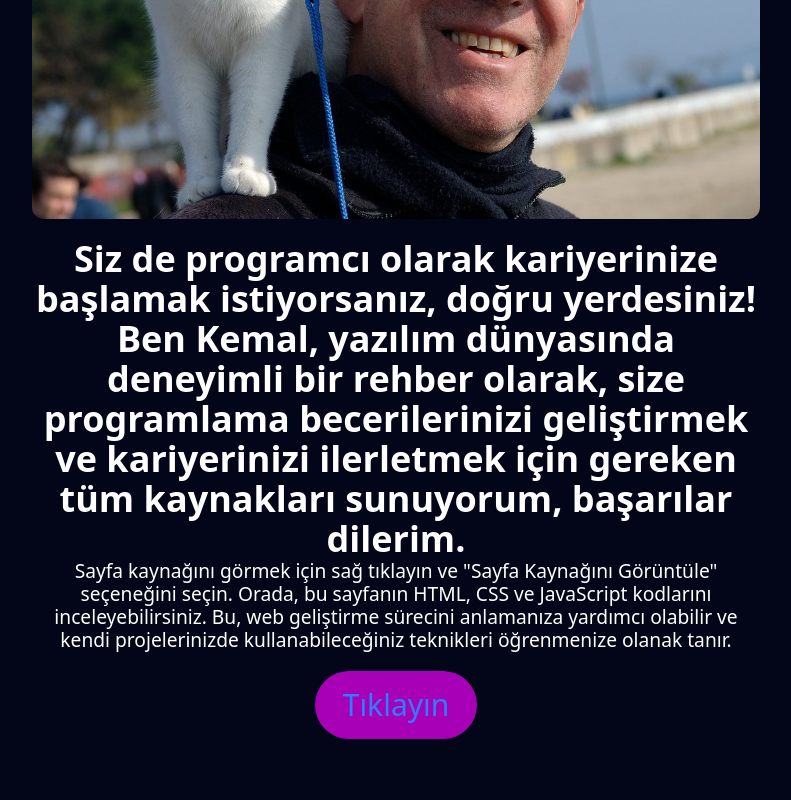
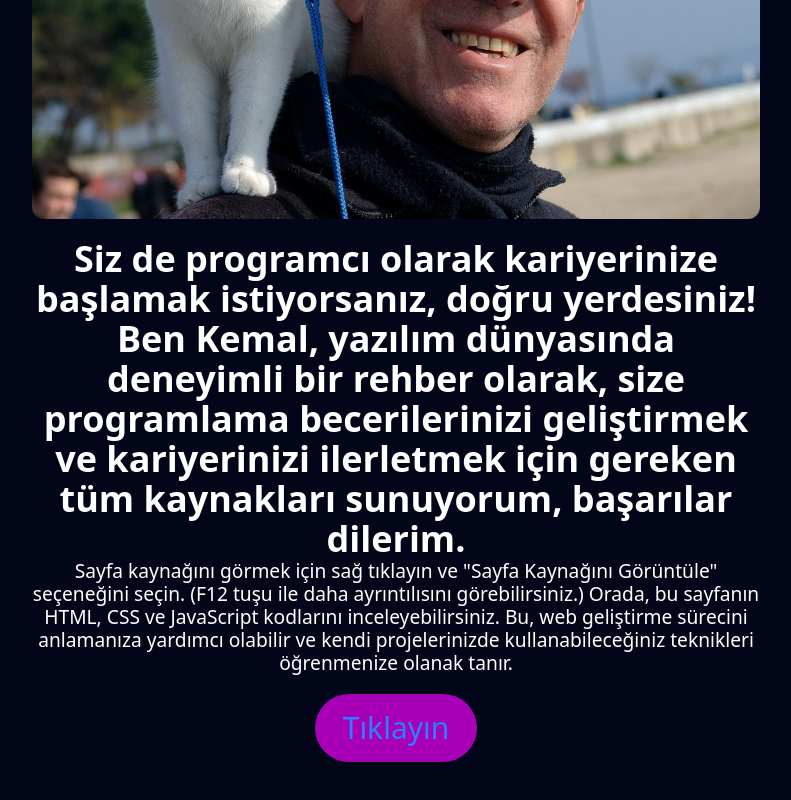
Before and after one commit to kemalgencay/tailwind, a website: page dist/index.html in a window 1280 px wide. Shown: the part 446-1246 px from the top of the page, without its empty margins (244-1035 px from the left). Drawn offline with Linux system fonts and the light colour scheme.

Commit message:
F12 bir kez daha

```diff
--- a/dist/index.html
+++ b/dist/index.html
@@ -28,7 +28,7 @@
         </h1>
 
         <p class="text-[1.2rem]">
-          Sayfa kaynağını görmek için sağ tıklayın ve "Sayfa Kaynağını Görüntüle" seçeneğini seçin. Orada, bu sayfanın HTML, CSS ve JavaScript kodlarını inceleyebilirsiniz. Bu, web geliştirme sürecini anlamanıza yardımcı olabilir ve kendi projelerinizde kullanabileceğiniz teknikleri öğrenmenize olanak tanır.
+          Sayfa kaynağını görmek için sağ tıklayın ve "Sayfa Kaynağını Görüntüle" seçeneğini seçin. (F12 tuşu ile daha ayrıntılısını görebilirsiniz.) Orada, bu sayfanın HTML, CSS ve JavaScript kodlarını inceleyebilirsiniz. Bu, web geliştirme sürecini anlamanıza yardımcı olabilir ve kendi projelerinizde kullanabileceğiniz teknikleri öğrenmenize olanak tanır.
         </p>
 
       </div>
```
